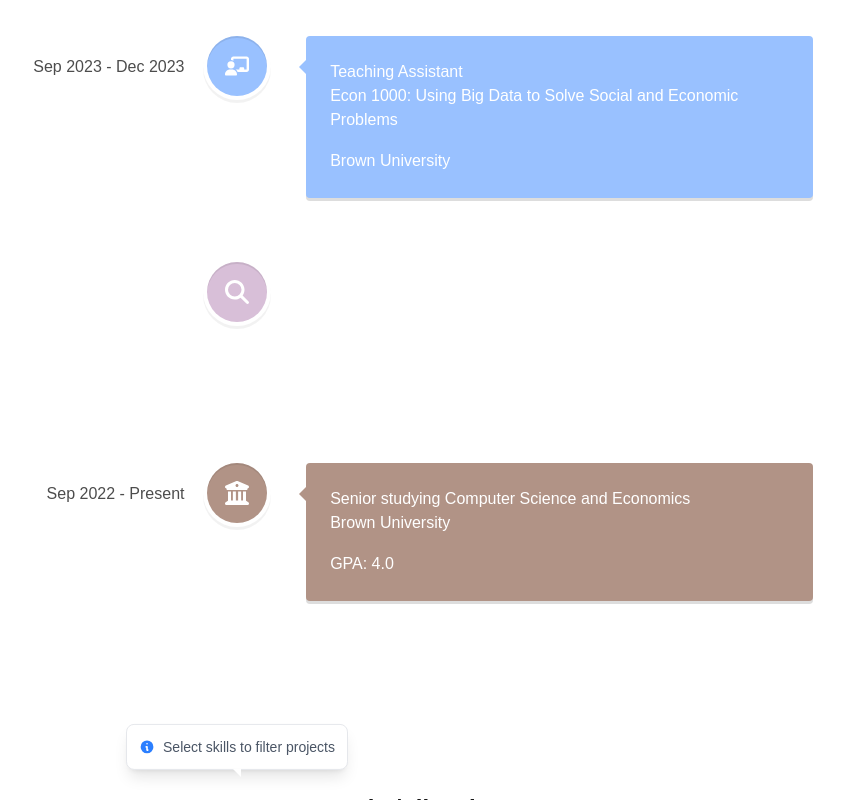
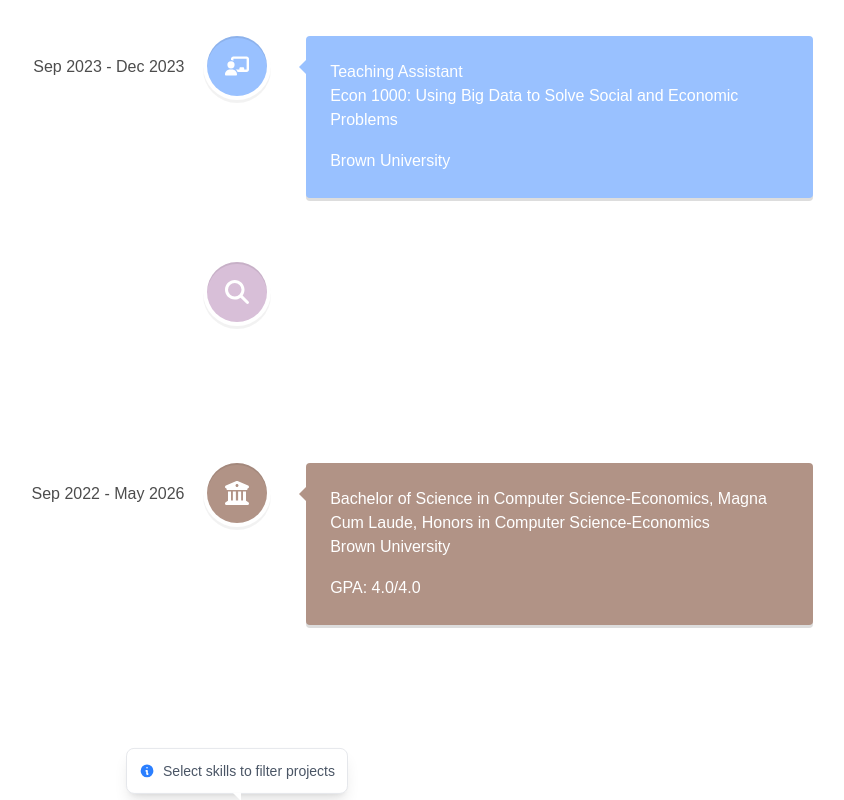
Before and after one commit to MarcelMatsal/marcel-website, a Next.js app: page / in a window 1280 px wide. Shown: the part 2000-2800 px from the top of the page, without its empty margins (403-1247 px from the left). Built offline with nearby package versions, Linux system fonts and the light colour scheme.

Commit message:
minor updates to website

```diff
--- a/src/components/ExperienceTimeline.tsx
+++ b/src/components/ExperienceTimeline.tsx
@@ -14,7 +14,7 @@ export default function TimelineSection() {
           className="vertical-timeline-element--work"
           contentStyle={{ background: '#99C1FF', color: '#fff' }}
           contentArrowStyle={{ borderRight: '7px solid #99C1FF' }}
-          date="Dec 2025 - Present"
+          date="Dec 2025 - May 2026"
           dateClassName="text-gray-900 dark:text-white font-bold"
           iconStyle={{ background: '#99C1FF', color: '#fff' }}
           icon={<svg xmlns="http://www.w3.org/2000/svg" viewBox="0 0 640 512" fill="currentColor" width="24" height="24">
@@ -143,16 +143,16 @@ export default function TimelineSection() {
           className="vertical-timeline-element--education"
           contentStyle={{ background: '#B19386', color: '#fff' }}
           contentArrowStyle={{ borderRight: '7px solid #B19386' }}
-          date="Sep 2022 - Present"
+          date="Sep 2022 - May 2026"
           dateClassName="text-black dark:text-white font-bold"
           iconStyle={{ background: '#B19386', color: '#fff' }}
           icon={<svg xmlns="http://www.w3.org/2000/svg" viewBox="0 0 512 512" fill="currentColor" width="24" height="24">
             <path d="M243.4 2.6l-224 96c-14 6-21.8 21-18.7 35.8S16.8 160 32 160v8c0 13.3 10.7 24 24 24H456c13.3 0 24-10.7 24-24v-8c15.2 0 28.3-10.7 31.3-25.6s-4.8-29.9-18.7-35.8l-224-96c-8.1-3.4-17.2-3.4-25.2 0zM128 224H64V420.3c-.6 .3-1.2 .7-1.8 1.1l-48 32c-11.7 7.8-17 22.4-12.9 35.9S17.9 512 32 512H480c14.1 0 26.5-9.2 30.6-22.7s-1.1-28.1-12.9-35.9l-48-32c-.6-.4-1.2-.7-1.8-1.1V224H384V416H344V224H280V416H232V224H168V416H128V224zm128-96c-17.7 0-32-14.3-32-32s14.3-32 32-32s32 14.3 32 32s-14.3 32-32 32z"/>
           </svg>}
         >
-          <h3 className="vertical-timeline-element-title">Senior studying Computer Science and Economics</h3>
+          <h3 className="vertical-timeline-element-title">Bachelor of Science in Computer Science-Economics, Magna Cum Laude, Honors in Computer Science-Economics</h3>
           <h4 className="vertical-timeline-element-subtitle">Brown University</h4>
-          <p className="text-white font-bold">GPA: 4.0</p>
+          <p className="text-white font-bold">GPA: 4.0/4.0</p>
         </VerticalTimelineElement>
 
         {/* Add more elements as needed */}
```
